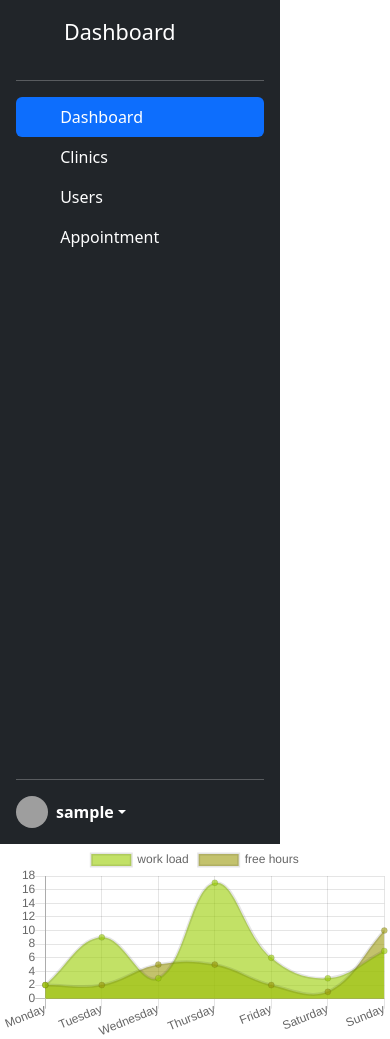
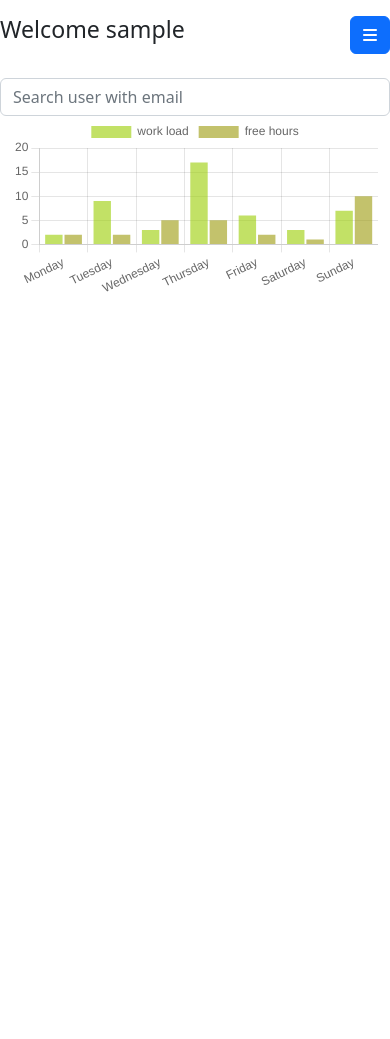
Before and after one commit to Phiwadludlu/Clinic-Booking-System, a Flask app: page /admin/dashboard in a window 390 px wide. After the commit the page ends 292 px from the top, so only its background shows below. Run offline with Flask 3, Linux system fonts and the light colour scheme; a user stored in the database is signed in; tables that the repository leaves empty hold one stand-in row (values such as "Sample post"); some libraries are stand-ins or nearby versions; grey boxes are pictures that could not be loaded.

Commit message:
Made changes to admin dashboard

```diff
--- a/controller/admin_controller.py
+++ b/controller/admin_controller.py
@@ -1,8 +1,9 @@
 from flask import render_template, redirect, url_for,request
 from flask_security import current_user
 from forms.clinic_form import ClinicForm
-from models.clinic_model import Clinic
+from models.clinic_model import Clinic, Appointment
 from models import db
+from models.user_model import User
 def index():
     if not current_user.is_authenticated:
         return redirect(url_for('security.login', next=request.url))
@@ -11,6 +12,23 @@ def index():
 
 def admin_dashboard():
     return render_template("admin/dashboard.html")
+
+def admin_clinic():
+
+    clinics = Clinic.query.all()
+
+    return render_template("admin/clinic.html",clinics=clinics)
+
+def admin_users():
+
+    users = User.query.all()
+
+    return render_template("admin/users.html", users=users)
+
+def admin_appointments():
+    appointments = Appointment.query.all()
+
+    return render_template("admin/admin_appointments.html", appointments=appointments)
 
 def add_clinics():
 
--- a/routes/admin_routes.py
+++ b/routes/admin_routes.py
@@ -7,3 +7,6 @@ admin = Blueprint('admin', __name__)
 admin.get('/') (admin_controller.index)
 admin.get('/dashboard') (admin_controller.admin_dashboard)
 admin.route('/dashboard/add-clinic', methods=["GET","POST"])(admin_controller.add_clinics)
+admin.add_url_rule('/dashboard/clinics', view_func=admin_controller.admin_clinic)
+admin.add_url_rule('/dashboard/users', view_func=admin_controller.admin_users)
+admin.add_url_rule('/dashboard/appointments', view_func=admin_controller.admin_appointments)
--- a/templates/admin/base.html
+++ b/templates/admin/base.html
@@ -3,6 +3,7 @@
 <head>
     <meta charset="UTF-8">
     <meta name="viewport" content="width=device-width, initial-scale=1.0">
+    <script src="https://cdn.jsdelivr.net/npm/chart.js"></script>
     <script src="https://cdn.jsdelivr.net/npm/bootstrap@5.2.3/dist/js/bootstrap.min.js" integrity="sha384-cuYeSxntonz0PPNlHhBs68uyIAVpIIOZZ5JqeqvYYIcEL727kskC66kF92t6Xl2V" crossorigin="anonymous"></script>
     <link rel="stylesheet" href="https://cdn.jsdelivr.net/npm/bootstrap@5.2.3/dist/css/bootstrap.min.css" integrity="sha384-rbsA2VBKQhggwzxH7pPCaAqO46MgnOM80zW1RWuH61DGLwZJEdK2Kadq2F9CUG65" crossorigin="anonymous">
 
--- a/templates/admin/dashboard.html
+++ b/templates/admin/dashboard.html
@@ -1,20 +1,46 @@
 {% extends "admin/base.html" %}
-{% block title %}Dashboard - DUT Clinic {% endblock title %}
+{%from "components/dashboard_sidebar.html" import render_sidebar%}
+{%block title %} Admin Dashboard {%endblock title %}
 
-{% block body %}
-<script
-src="https://cdnjs.cloudflare.com/ajax/libs/Chart.js/2.9.4/Chart.js">
-</script>
- <!--Sidebar-->
-    {% include "components/dashboard_sidebar.html" %}
-    <div>
+{%block body %}
+
+<div class="row ">
+    <div class="col-sm-3 d-none d-lg-block">
+        {{render_sidebar("dashboard",current_user)}}
+    </div>
+    <div class="col-sm-9 py-3 ">
+        <div class="d-flex mb-4 justify-content-between">
+            <h3>Welcome {{current_user.username}}</h3>
+            <div class="">
+            <button class="btn btn-primary d-lg-none d-md-block" type="button" data-bs-toggle="offcanvas" data-bs-target="#offcanvasRight"
+                aria-controls="offcanvasRight"><i class="fa fa-bars" aria-hidden="true"></i></button>
+            </div>
+            <div class="offcanvas offcanvas-end" tabindex="-1" id="offcanvasRight"
+                aria-labelledby="offcanvasRightLabel">
+                <div class="offcanvas-header">
+                    <h5 id="offcanvasRightLabel">Dashboard</h5>
+                    <button type="button" class="btn-close text-reset" data-bs-dismiss="offcanvas"
+                        aria-label="Close"></button>
+                </div>
+                <div class="offcanvas-body">
+
+                </div>
+            </div>
+        </div>
+        <div class="col-sm-3 ">
+            <form action="" method="get">
+                <input type="search" name="" id="" class="form-control col-sm-3" placeholder="Search user with email">
+            </form>
+        </div>
+        <div class="container">
             <canvas id="myChart"></canvas>
         </div>
-
+    </div>
+</div>
 <script>
     let ctx = document.getElementById("myChart").getContext("2d");
     let myChart = new Chart(ctx, {
-            type: "line",
+        type: "bar",
         data: {
             labels: [
                 "Monday",
@@ -40,4 +66,4 @@ src="https://cdnjs.cloudflare.com/ajax/libs/Chart.js/2.9.4/Chart.js">
         },
     });
 </script>
-{% endblock body%}
+{%endblock body%}
--- a/templates/components/dashboard_sidebar.html
+++ b/templates/components/dashboard_sidebar.html
@@ -1,49 +1,107 @@
+{% macro render_sidebar(screen, current_user) %}
+<div class="">
     <div class="d-flex flex-column flex-shrink-0 p-3 text-white bg-dark" style="width: 280px; height:100vh">
-    <a href="/admin/dashboard" class="d-flex align-items-center mb-3 mb-md-0 me-md-auto text-white text-decoration-none">
-      <svg class="bi me-2" width="40" height="32"><use xlink:href="#bootstrap"></use></svg>
+        <a href="/admin/dashboard"
+            class="d-flex align-items-center mb-3 mb-md-0 me-md-auto text-white text-decoration-none">
+            <svg class="bi me-2" width="40" height="32">
+                <use xlink:href="#bootstrap"></use>
+            </svg>
             <span class="fs-4">Dashboard</span>
         </a>
         <hr>
         <ul class="nav nav-pills flex-column mb-auto">
             <li class="nav-item">
-        <a href="#" class="nav-link active" aria-current="page">
-          <svg class="bi me-2" width="16" height="16"><use xlink:href="#home"></use></svg>
+                {% if screen=="dashboard" %}
+                <a href="/admin/dashboard" class="nav-link active" aria-current="page">
+                    <svg class="bi me-2" width="16" height="16">
+                        <use xlink:href="#home"></use>
+                    </svg>
                     Dashboard
                 </a>
+                {%else %}<a href="/admin/dashboard" class="nav-link text-white " aria-current="page">
+                    <svg class="bi me-2" width="16" height="16">
+                        <use xlink:href="#home"></use>
+                    </svg>
+                    Dashboard
+                </a>
+                {%endif %}
             </li>
             <li>
-        <a href="#" class="nav-link text-white">
-          <svg class="bi me-2" width="16" height="16"><use xlink:href="#speedometer2"></use></svg>
+                {% if screen=="clinics" %}
+                <a href="{{url_for("admin.admin_clinic")}}" class="nav-link text-white active">
+                    <svg class="bi me-2" width="16" height="16">
+                        <use xlink:href="#speedometer2"></use>
+                    </svg>
                     Clinics
                 </a>
+                {%else%}
+                <a href="{{url_for("admin.admin_clinic")}}" class="nav-link text-white">
+                    <svg class="bi me-2" width="16" height="16">
+                        <use xlink:href="#speedometer2"></use>
+                    </svg>
+                    Clinics
+                </a>
+                {%endif%}
             </li>
             <li>
-        <a href="#" class="nav-link text-white">
-          <svg class="bi me-2" width="16" height="16"><use xlink:href="#table"></use></svg>
+                {%if screen == "users"%}
+                <a href="{{url_for("admin.admin_users")}}" class="nav-link text-white active">
+                    <svg class="bi me-2" width="16" height="16">
+                        <use xlink:href="#table"></use>
+                    </svg>
                     Users
                 </a>
+                {%else%}
+                <a href="{{url_for("admin.admin_users")}}" class="nav-link text-white">
+                    <svg class="bi me-2" width="16" height="16">
+                        <use xlink:href="#table"></use>
+                    </svg>
+                    Users
+                </a>
+
+                {% endif %}
             </li>
             <li>
-        <a href="#" class="nav-link text-white">
-          <svg class="bi me-2" width="16" height="16"><use xlink:href="#grid"></use></svg>
+                {% if screen=="appointments" %}
+                <a href="{{url_for("admin.admin_appointments")}}" class="nav-link text-white active">
+                    <svg class="bi me-2" width="16" height="16">
+                        <use xlink:href="#grid"></use>
+                    </svg>
                     Appointment
                 </a>
+                {%else %}
+                <a href="{{url_for("admin.admin_appointments")}}" class="nav-link text-white">
+                    <svg class="bi me-2" width="16" height="16">
+                        <use xlink:href="#grid"></use>
+                    </svg>
+                    Appointment
+                </a>
+                {% endif %}
             </li>
 
         </ul>
         <hr>
 
         <div class="dropdown">
-      <a href="#" class="d-flex align-items-center text-white text-decoration-none dropdown-toggle" id="dropdownUser1" data-bs-toggle="dropdown" aria-expanded="false">
+            <a href="#" class="d-flex align-items-center text-white text-decoration-none dropdown-toggle"
+                id="dropdownUser" data-bs-toggle="dropdown" aria-expanded="false">
                 <img src="https://github.com/mdo.png" alt="" width="32" height="32" class="rounded-circle me-2">
                 <strong>{{current_user.username}}</strong>
             </a>
-      <ul class="dropdown-menu dropdown-menu-dark text-small shadow" aria-labelledby="dropdownUser1">
+            <ul class="dropdown-menu dropdown-menu-dark text-small shadow" aria-labelledby="dropdownUser">
                 <li><a class="dropdown-item" href="#">New project...</a></li>
                 <li><a class="dropdown-item" href="#">Settings</a></li>
                 <li><a class="dropdown-item" href="#">Profile</a></li>
-        <li><hr class="dropdown-divider"></li>
+                <li>
+                    <hr class="dropdown-divider">
+                </li>
                 <li><a class="dropdown-item" href="/logout">Sign out</a></li>
             </ul>
         </div>
     </div>
+</div>
+<script>
+
+
+</script>
+{%endmacro%}
--- a/templates/index/index.html
+++ b/templates/index/index.html
@@ -1,8 +1,9 @@
 {% extends "base.html" %}
 {% block title %}Home - DUT Clinic {% endblock title %}
 
+
+{% block body %}
 {% include "components/navbar.html" %}
-{% block body %}
 
 {%with messages = get_flashed_messages(with_categories=True)%}
 {%if messages %}
```
Also changed, not shown: templates/admin/admin_appointments.html (added, +44 -0 lines), templates/admin/clinic.html (added, +44 -0 lines), templates/admin/users.html (added, +44 -0 lines). Lines whose indentation alone changed are shown as unchanged.
